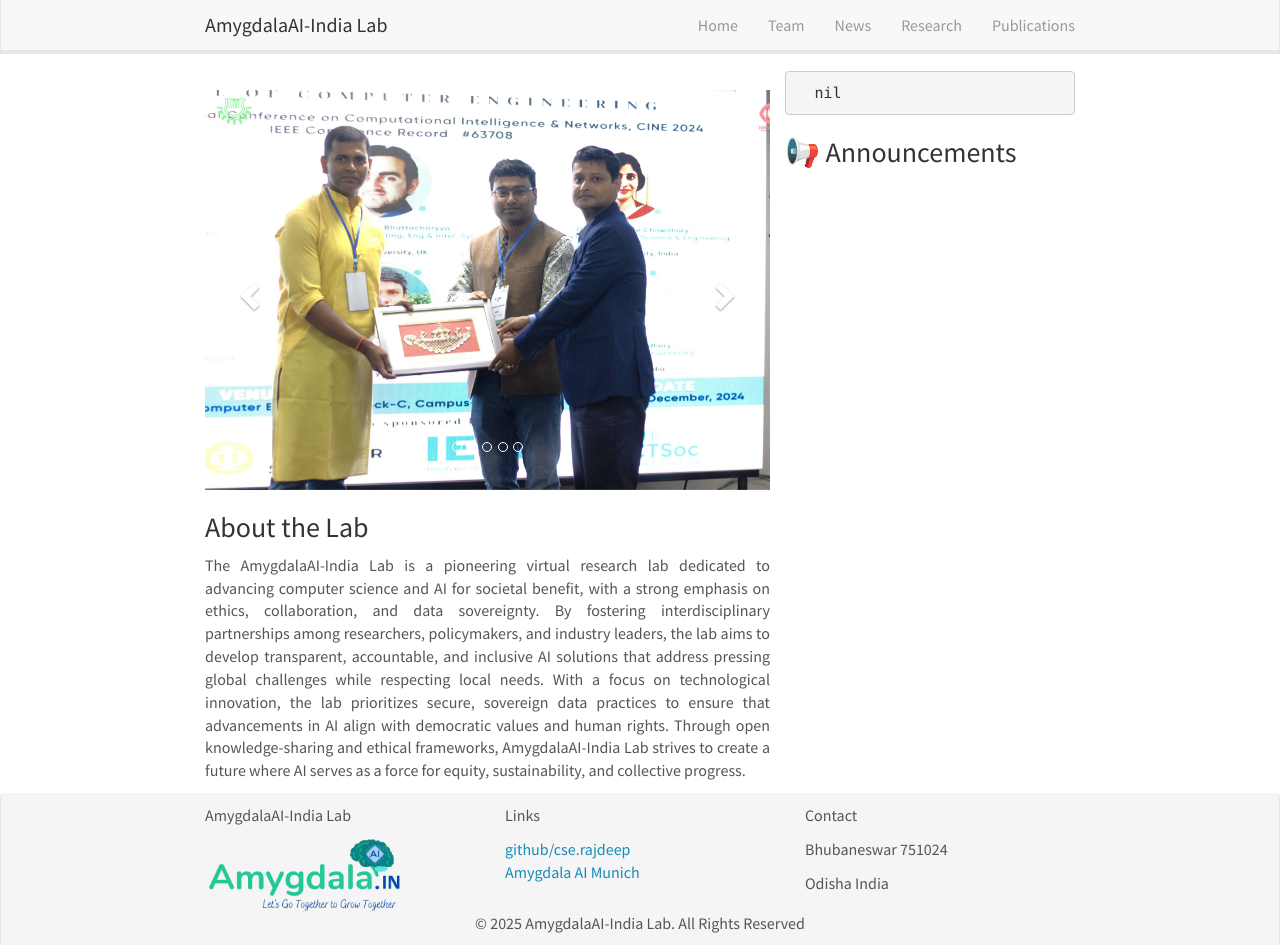
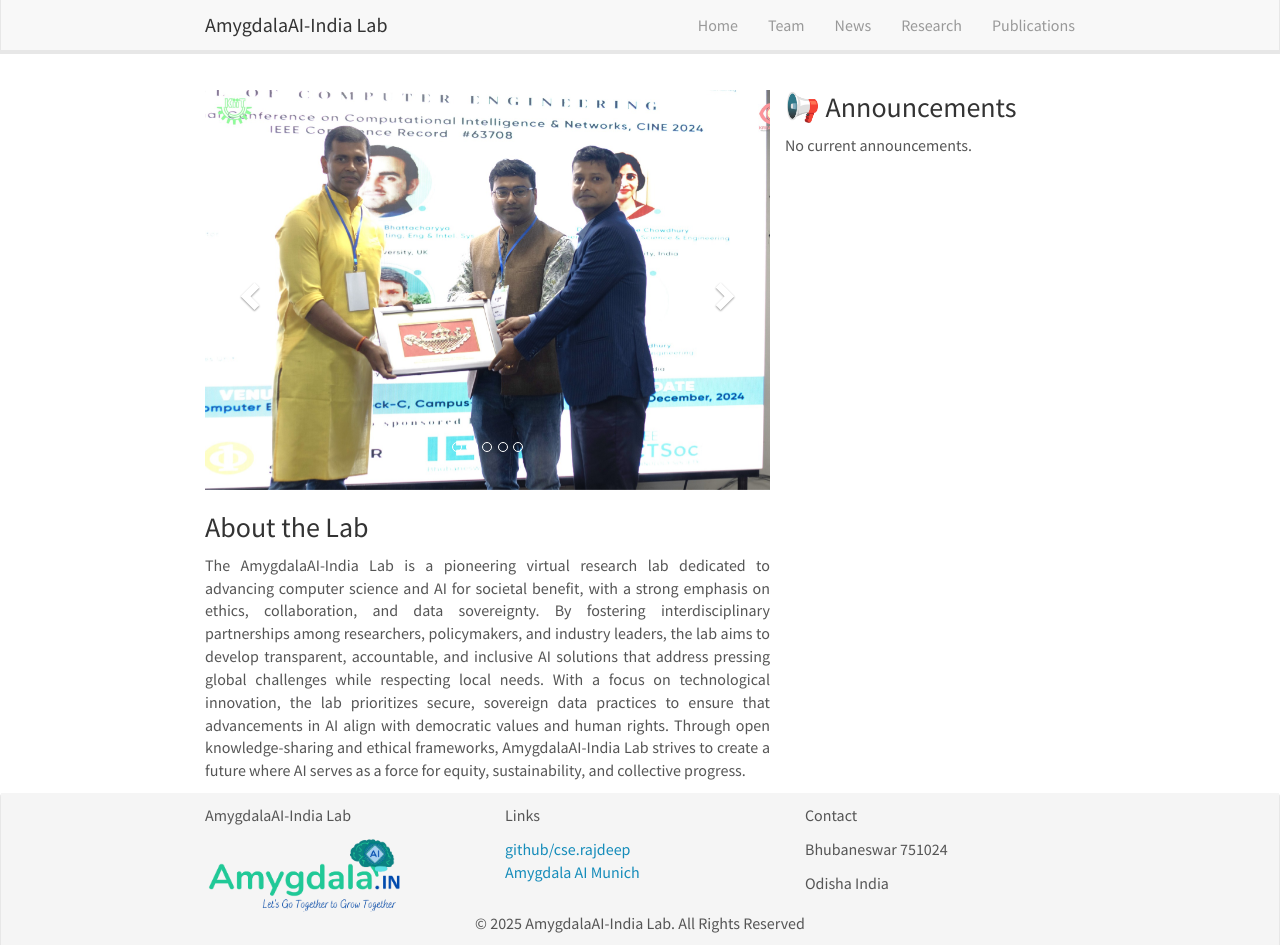
Before and after one commit to amygdalaaiindia/amygdalaaiindia.github.io, a Jekyll site: the page built from _pages/home.md, in a window 1280 px wide and 945 px high. Built offline with Jekyll 4.4.1, drawn with Linux system fonts in a browser that asks for light colours; nearby versions of some CDN libraries; comment, search, counter and statistics services are not loaded.

Commit message:
Update notice-board.html

```diff
--- a/_includes/notice-board.html
+++ b/_includes/notice-board.html
@@ -1,16 +1,17 @@
 <!-- _includes/notice-board.html -->
-<pre>
-  {{ site.data.notices | inspect }}
-</pre>
 <div class="notice-board">
   <h3>📢 Announcements</h3>
   <div class="notices">
+    {% if site.data.notices.recent_notices %}
       {% for notice in site.data.notices.recent_notices %}
         <div class="notice-item">
           <h4>{{ notice.title }}</h4>
           <small>{{ notice.date | date: "%b %d, %Y" }}</small>
-        <p>{{ notice.content }}</p>
+          <p>{{ notice.content | markdownify }}</p>
         </div>
       {% endfor %}
+    {% else %}
+      <p>No current announcements.</p>
+    {% endif %}
   </div>
 </div>
```
Lines whose indentation alone changed are shown as unchanged.
